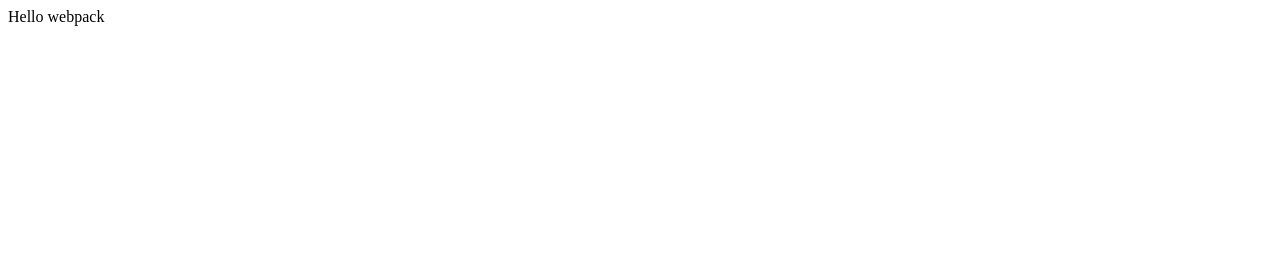
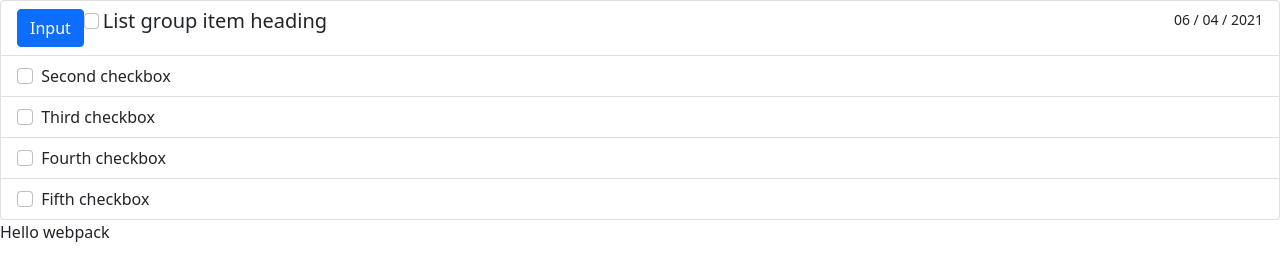
Before and after one commit to vichuge/js-todo-list, a website built with webpack: page dist/index.html in a window 1280 px wide. Built offline with nearby package versions, Linux system fonts and the light colour scheme.

Commit message:
Add bootstrap template

```diff
--- a/dist/index.html
+++ b/dist/index.html
@@ -1,10 +1,65 @@
-<!DOCTYPE html>
-<html>
+<!doctype html>
+<html lang="en">
   <head>
-    <meta charset="utf-8" />
-    <title>Getting Started</title>
+    <!-- Required meta tags -->
+    <meta charset="utf-8">
+    <meta name="viewport" content="width=device-width, initial-scale=1">
+
+    <!-- Bootstrap CSS -->
+    <link href="https://cdn.jsdelivr.net/npm/bootstrap@5.0.0-beta3/dist/css/bootstrap.min.css" rel="stylesheet" integrity="sha384-eOJMYsd53ii+scO/bJGFsiCZc+5NDVN2yr8+0RDqr0Ql0h+rP48ckxlpbzKgwra6" crossorigin="anonymous">
+
+    <title>Hello, world!</title>
   </head>
   <body>
+    <div class="row">
+      <div class="col-12">
+        <ul class="list-group">
+          <li class="list-group-item">
+            <div class="row">
+              <div class="col-12 d-flex">
+                <input class="btn btn-primary" type="button" value="Input">
+                <input class="form-check-input me-1" type="checkbox" value="" aria-label="...">
+
+
+                  <div class="d-flex w-100 justify-content-between">
+                    <h5 class="mb-1">List group item heading</h5>
+                    <small>06 / 04 / 2021</small>
+                  </div>
+
+              </div>
+
+
+            </div>
+          </li>
+          <li class="list-group-item">
+            <input class="form-check-input me-1" type="checkbox" value="" aria-label="...">
+            Second checkbox
+          </li>
+          <li class="list-group-item">
+            <input class="form-check-input me-1" type="checkbox" value="" aria-label="...">
+            Third checkbox
+          </li>
+          <li class="list-group-item">
+            <input class="form-check-input me-1" type="checkbox" value="" aria-label="...">
+            Fourth checkbox
+          </li>
+          <li class="list-group-item">
+            <input class="form-check-input me-1" type="checkbox" value="" aria-label="...">
+            Fifth checkbox
+          </li>
+        </ul>
+      </div>
+    </div>
     <script src="main.js"></script>
+    <!-- Optional JavaScript; choose one of the two! -->
+
+    <!-- Option 1: Bootstrap Bundle with Popper -->
+    <script src="https://cdn.jsdelivr.net/npm/bootstrap@5.0.0-beta3/dist/js/bootstrap.bundle.min.js" integrity="sha384-JEW9xMcG8R+pH31jmWH6WWP0WintQrMb4s7ZOdauHnUtxwoG2vI5DkLtS3qm9Ekf" crossorigin="anonymous"></script>
+
+    <!-- Option 2: Separate Popper and Bootstrap JS -->
+    <!--
+    <script src="https://cdn.jsdelivr.net/npm/@popperjs/core@2.9.1/dist/umd/popper.min.js" integrity="sha384-SR1sx49pcuLnqZUnnPwx6FCym0wLsk5JZuNx2bPPENzswTNFaQU1RDvt3wT4gWFG" crossorigin="anonymous"></script>
+    <script src="https://cdn.jsdelivr.net/npm/bootstrap@5.0.0-beta3/dist/js/bootstrap.min.js" integrity="sha384-j0CNLUeiqtyaRmlzUHCPZ+Gy5fQu0dQ6eZ/xAww941Ai1SxSY+0EQqNXNE6DZiVc" crossorigin="anonymous"></script>
+    -->
   </body>
 </html>
```
